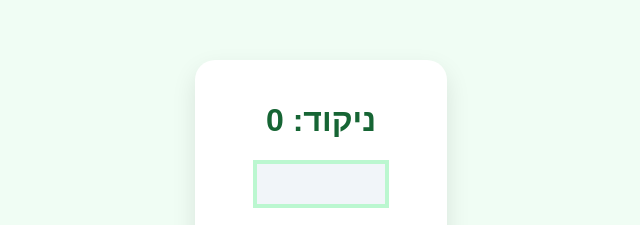
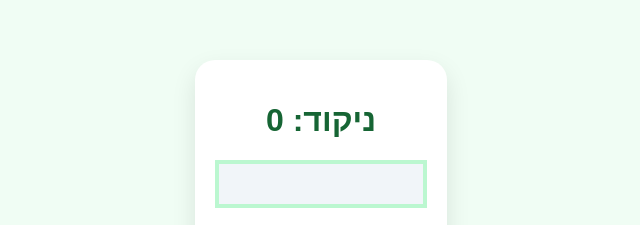
Before and after one commit to simaon78i/snake-website, a plain HTML site: page index.html in a window 1280 px wide. Shown: the part 148-373 px from the top of the page, without its empty margins (319-959 px from the left). Drawn offline with Linux system fonts and the light colour scheme.

Commit message:
Refactor CSS styles for game layout and elements

```diff
--- a/style.css
+++ b/style.css
@@ -22,8 +22,6 @@ body {
 #grid {
     display: grid;
     grid-template-columns: repeat(20, 1fr);
-    width: 60%;
-    height: 80%;
     margin: 20px auto;
     background: #f8fafc;
     border: 4px solid #bbf7d0;
```
